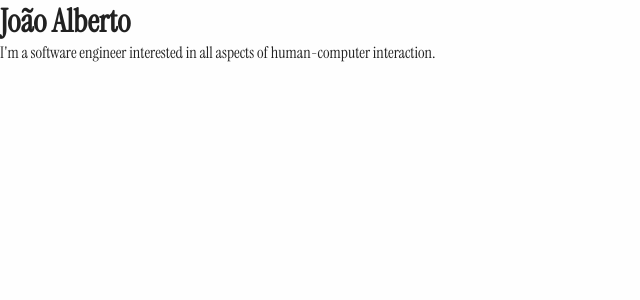
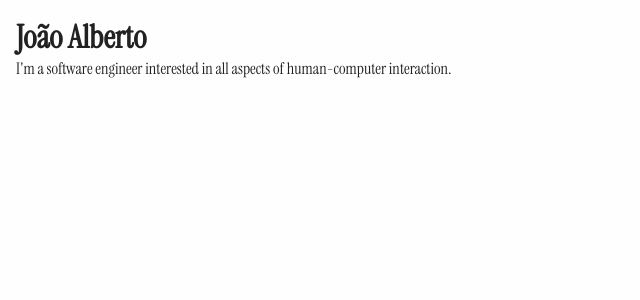
Before and after one commit to joaoalberto-dev/joaoalberto.dev, a Next.js app: page / in a window 1280 px wide. Shown: the top 300 px of the page, without its empty margins (0-640 px from the left). Built offline with nearby package versions, Linux system fonts and the light colour scheme.

Commit message:
chore: render the new layout

```diff
--- a/src/app/layout.tsx
+++ b/src/app/layout.tsx
@@ -2,6 +2,8 @@
 import "./globals.css";
 import type { Metadata } from "next";
 import { Instrument_Serif } from "next/font/google";
+
+import { Layout } from "@/ui/components/layout/layout";
 
 const bodyFont = Instrument_Serif({
   subsets: ["latin"],
@@ -21,7 +23,9 @@ export default function RootLayout({ children }: LayoutProps<"/">) {
       lang="en"
       className={bodyFont.className}
     >
-      <body>{children}</body>
+      <body>
+        <Layout>{children}</Layout>
+      </body>
     </html>
   );
 }
--- a/src/app/page.tsx
+++ b/src/app/page.tsx
@@ -1,13 +1,11 @@
 export default function Home() {
   return (
-    <div>
     <main>
-        <h1 className="font-body">João Alberto</h1>
+      <h1>João Alberto</h1>
       <p>
         I'm a software engineer interested in all aspects of human-computer
         interaction.
       </p>
     </main>
-    </div>
   );
 }
```
Lines whose indentation alone changed are shown as unchanged.
